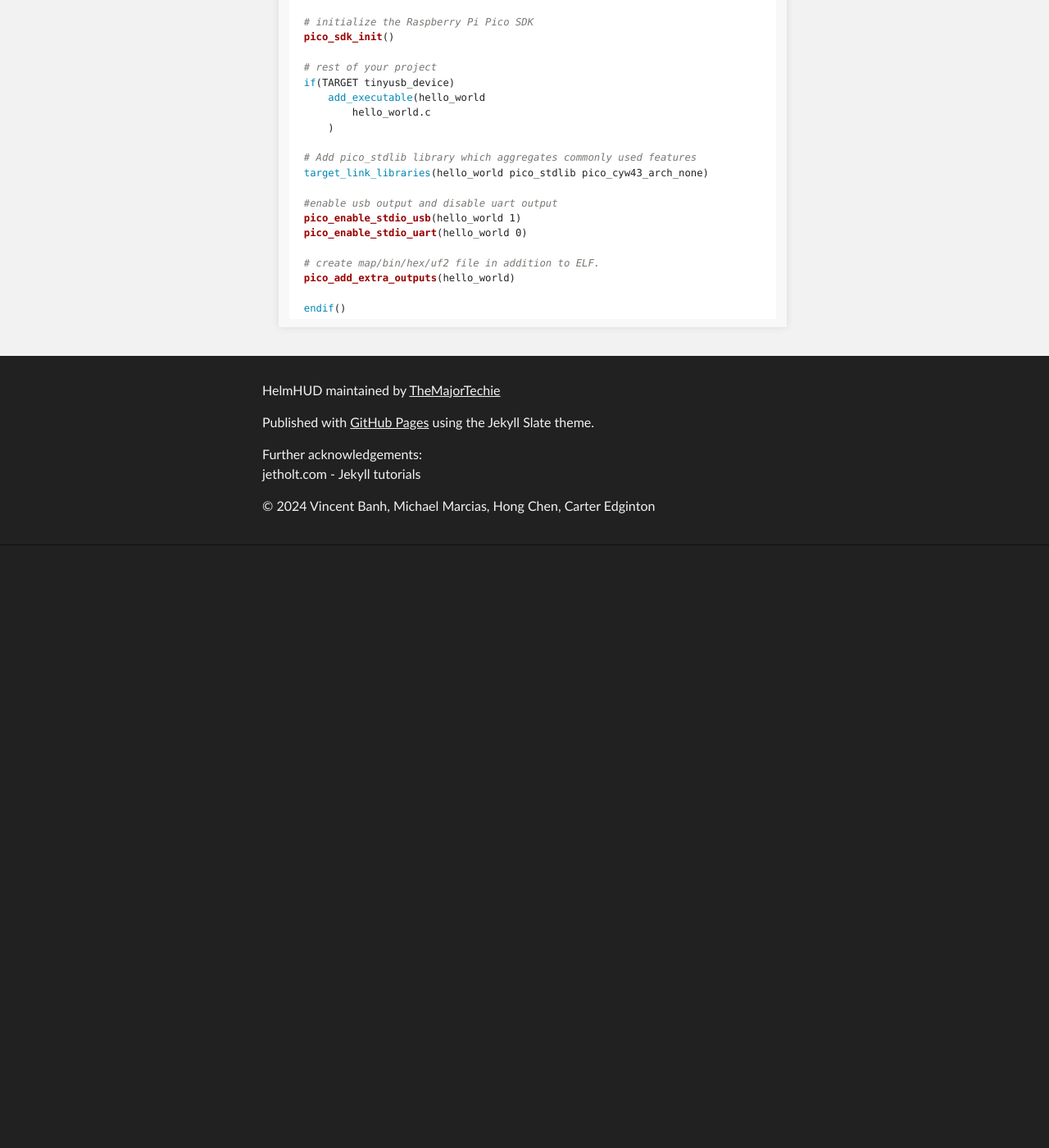
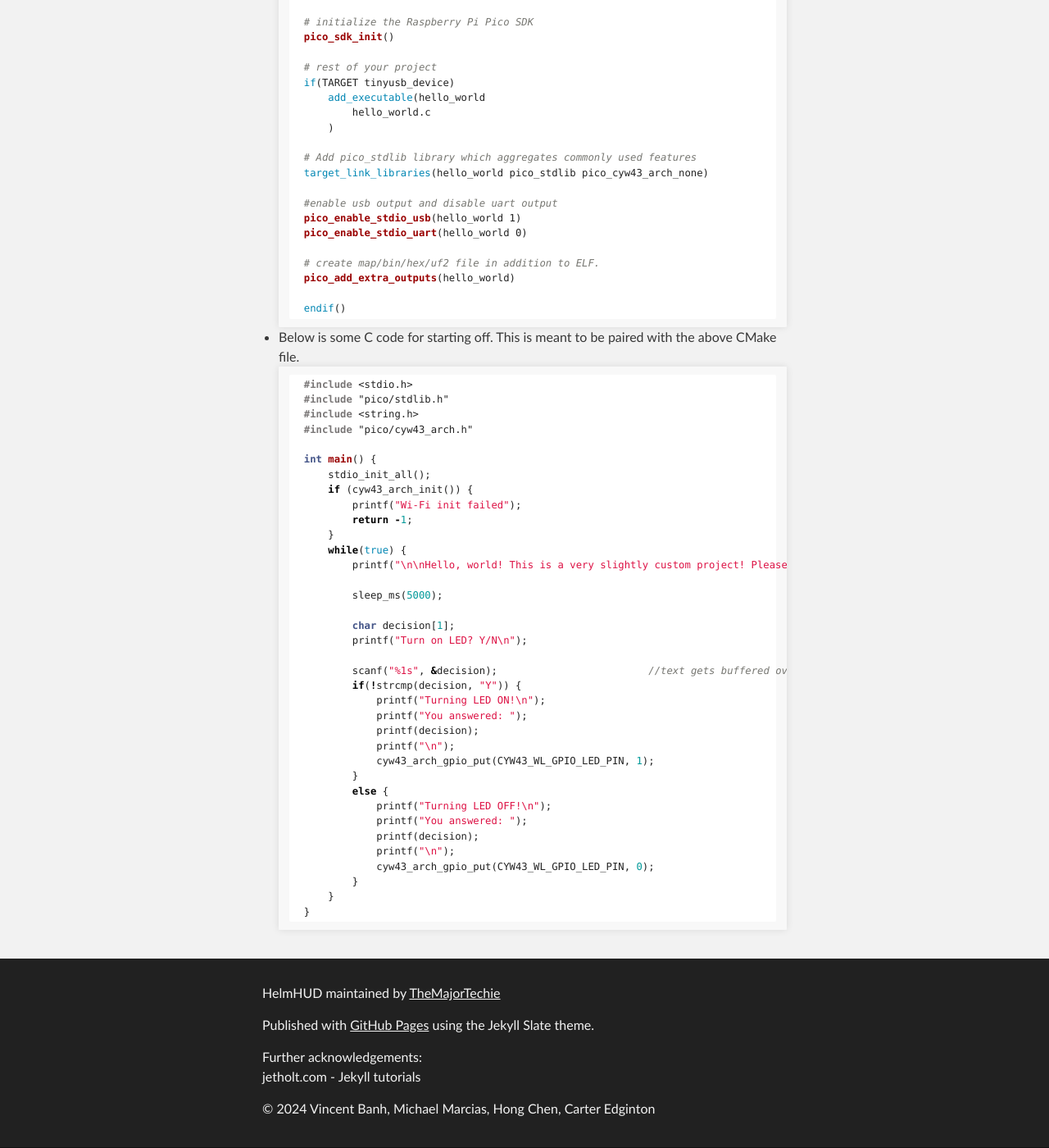
Before and after one commit to TheMajorTechie/HelmHUD, a Jekyll site: the page built from _posts/2024-02-03-Getting-Started-With-PicoW.md, in a window 1280 px wide and 1400 px high, scrolled down 3337 px. Shown: the whole window at 82% size. Built offline with Jekyll 4.4.1, drawn with Linux system fonts in a browser that asks for light colours; our own code applies the rules of GitHub Pages for plain Markdown files; before the commit the page ends 4002 px from its top, so only the background shows below that.

Commit message:
Update 2024-02-03-Getting-Started-With-PicoW.md
Added more examples

````diff
--- a/_posts/2024-02-03-Getting-Started-With-PicoW.md
+++ b/_posts/2024-02-03-Getting-Started-With-PicoW.md
@@ -146,3 +146,42 @@ I haven't actually followed the steps to create a new project yet as of writing,
 
     endif()
     ```
+* Below is some C code for starting off. This is meant to be paired with the above CMake file.
+    ``` c
+    #include <stdio.h>
+    #include "pico/stdlib.h"
+    #include <string.h>
+    #include "pico/cyw43_arch.h"
+
+    int main() {
+        stdio_init_all();
+        if (cyw43_arch_init()) {
+            printf("Wi-Fi init failed");
+            return -1;
+        }
+        while(true) {
+            printf("\n\nHello, world! This is a very slightly custom project! Please answer the next question:\n\n");
+
+            sleep_ms(5000);
+
+            char decision[1];
+            printf("Turn on LED? Y/N\n");
+
+            scanf("%1s", &decision);                         //text gets buffered over the serial terminal
+            if(!strcmp(decision, "Y")) {
+                printf("Turning LED ON!\n");
+                printf("You answered: ");
+                printf(decision);
+                printf("\n");
+                cyw43_arch_gpio_put(CYW43_WL_GPIO_LED_PIN, 1);
+            }
+            else {
+                printf("Turning LED OFF!\n");
+                printf("You answered: ");
+                printf(decision);
+                printf("\n");
+                cyw43_arch_gpio_put(CYW43_WL_GPIO_LED_PIN, 0);
+            }
+        }
+    }
+    ```
````
